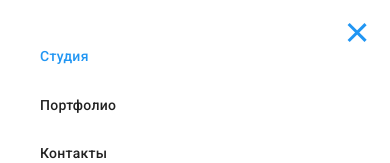
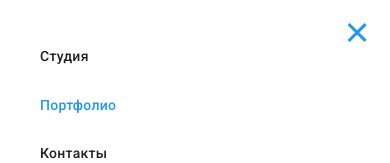
Before and after one commit to DiChag/goit-markup-hw-08, a plain HTML site: page portfolio.html in a window 390 px wide. Both pictures are taken after a click on the button "Переключатель меню". Shown: the top 163 px of the page. Drawn offline with nearby package versions, Linux system fonts and the light colour scheme; files that its build step writes are made by us from their sources.

Commit message:
hw8-v1.4

```diff
--- a/portfolio.html
+++ b/portfolio.html
@@ -62,14 +62,14 @@
             <nav class="mobile-menu__navigation">
               <ul class="mobile-menu__navigation-list">
                 <li class="mobile-menu__item">
+                  <a class="mobile-menu__link" href="./index.html">Студия</a>
+                </li>
+                <li class="mobile-menu__item">
                   <a
                     class="mobile-menu__link mobile-menu__link--current"
-                    href="./index.html"
-                    >Студия</a
+                    href="./portfolio.html"
+                    >Портфолио</a
                   >
-                </li>
-                <li class="mobile-menu__item">
-                  <a class="mobile-menu__link" href="./portfolio.html">Портфолио</a>
                 </li>
                 <li class="mobile-menu__item">
                   <a class="mobile-menu__link" href="">Контакты</a>
```
